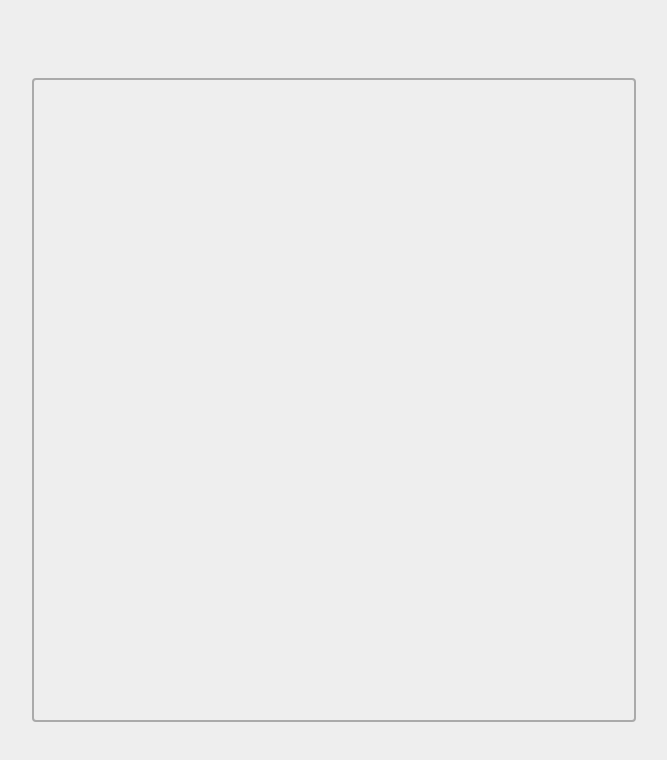
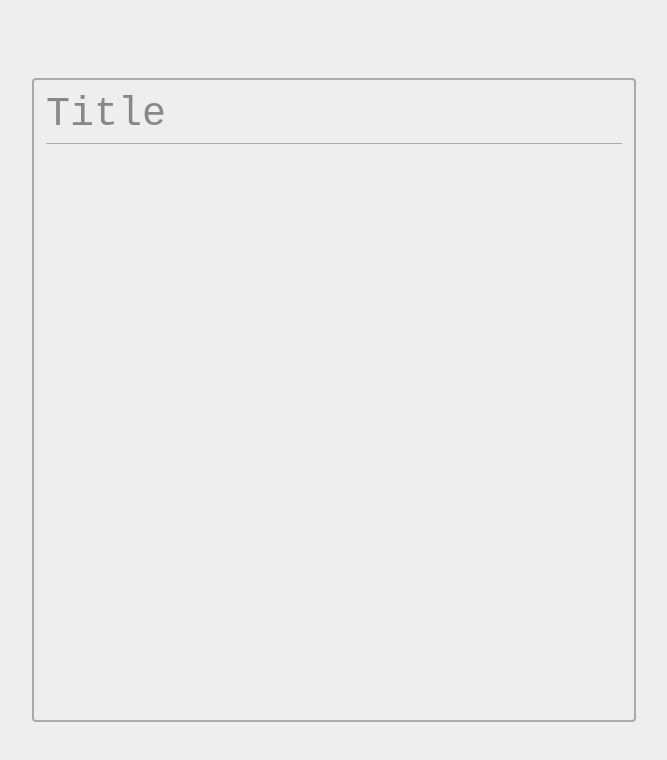
Before and after one commit to benuthoff/Scrivi, a plain HTML site: page index.html in a window 1280 px wide. Shown: the whole page, without its empty margins (306-973 px from the left). Drawn offline with Linux system fonts and the light colour scheme.

Commit message:
Update index.html

```diff
--- a/index.html
+++ b/index.html
@@ -6,7 +6,9 @@
 </head>
 <body>
 
-	<div id='editor'></div>
+	<div id='editor' class='type_PlainText'>
+		<div id='title'>Title</title>
+	</div>
 
 </body>
 </html>
```
